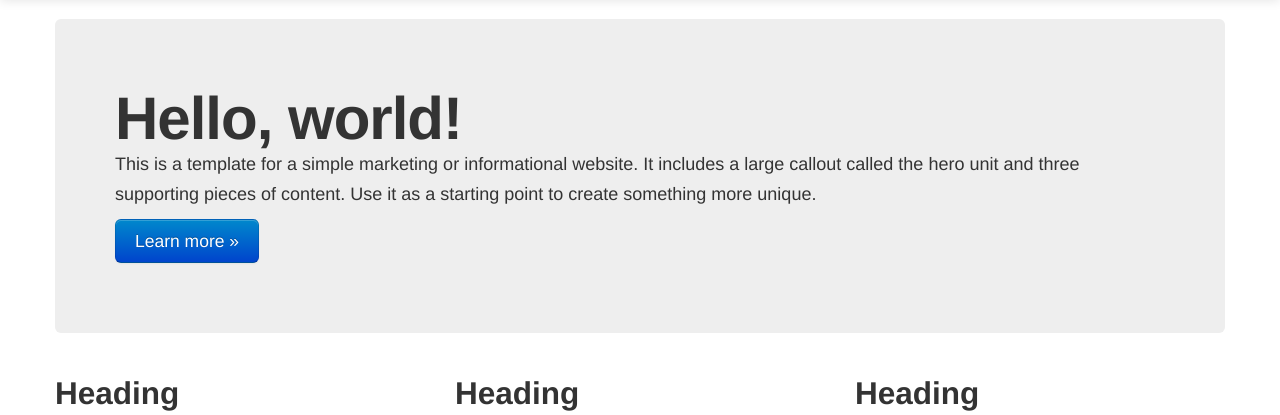
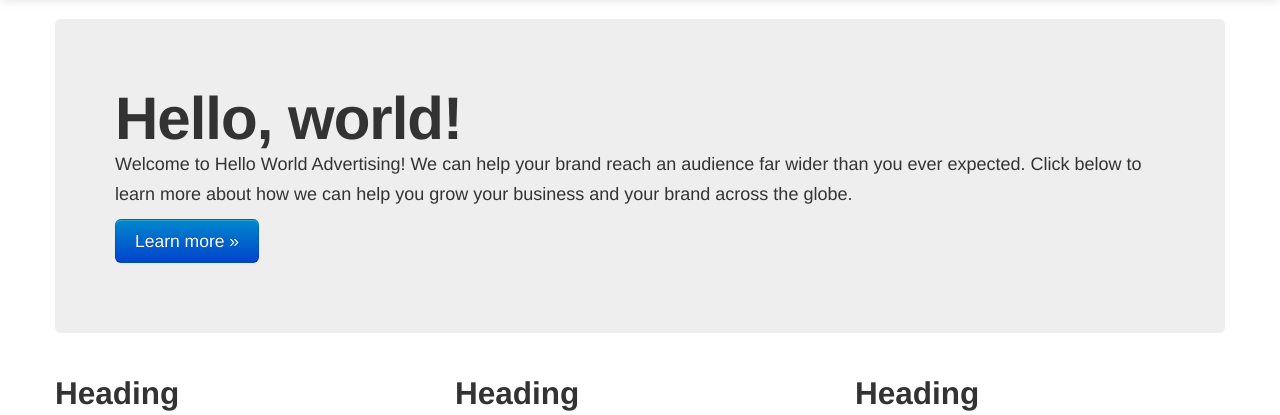
Before and after one commit to c1phr/cs399_agency, a Django app: page / in a window 1280 px wide. Shown: the part 41-456 px from the top of the page. Run offline with Django 3.2, Linux system fonts and the light colour scheme; some libraries are stand-ins or nearby versions.

Commit message:
Cleaned up the templating a little bit to better match how Django templates work. Added some text in the index page

```diff
--- a/agencyProject/agencyProject/templates/base.html
+++ b/agencyProject/agencyProject/templates/base.html
@@ -4,7 +4,9 @@
 <html lang="en">
   <head>
     <meta charset="utf-8">
-    <title>Bootstrap, from Twitter</title>
+      {% block title %}
+    <title>Hello World Advertising</title>
+      {% endblock %}
     <meta name="viewport" content="width=device-width, initial-scale=1.0">
     <meta name="description" content="">
     <meta name="author" content="">
@@ -68,9 +70,10 @@
         </div>
       </div>
     </div>
+
+    <div class="container">
  {% block content %}
       {% endblock %}
-
 
       <hr>
 
@@ -78,7 +81,7 @@
         <p>&copy; Advertising Agency 2015</p>
       </footer>
 
-    </div> <!-- /container -->
+    </div>
 
     <!-- Le javascript
     ================================================== -->
--- a/agencyProject/agencyProject/templates/index.html
+++ b/agencyProject/agencyProject/templates/index.html
@@ -16,15 +16,12 @@
 
 {% block content %}
 
-<html>
-
-   <div class="container">
-
       <!-- Main hero unit for a primary marketing message or call to action -->
       <div class="hero-unit">
         <h1>Hello, world!</h1>
-        <p>This is a template for a simple marketing or informational website. It includes a large callout called the hero unit and three supporting pieces of content. Use it as a starting point to create something more unique.</p>
-        <p><a href="#" class="btn btn-primary btn-large">Learn more &raquo;</a></p>
+        <p>Welcome to Hello World Advertising! We can help your brand reach an audience far wider than you ever expected.
+        Click below to learn more about how we can help you grow your business and your brand across the globe.</p>
+        <p><a href="{% url 'agencyProject.views.about' %}" class="btn btn-primary btn-large">Learn more &raquo;</a></p>
       </div>
 
       <!-- Example row of columns -->
@@ -46,6 +43,4 @@
         </div>
       </div>
 
-
-</html>
 {% endblock %}
```
